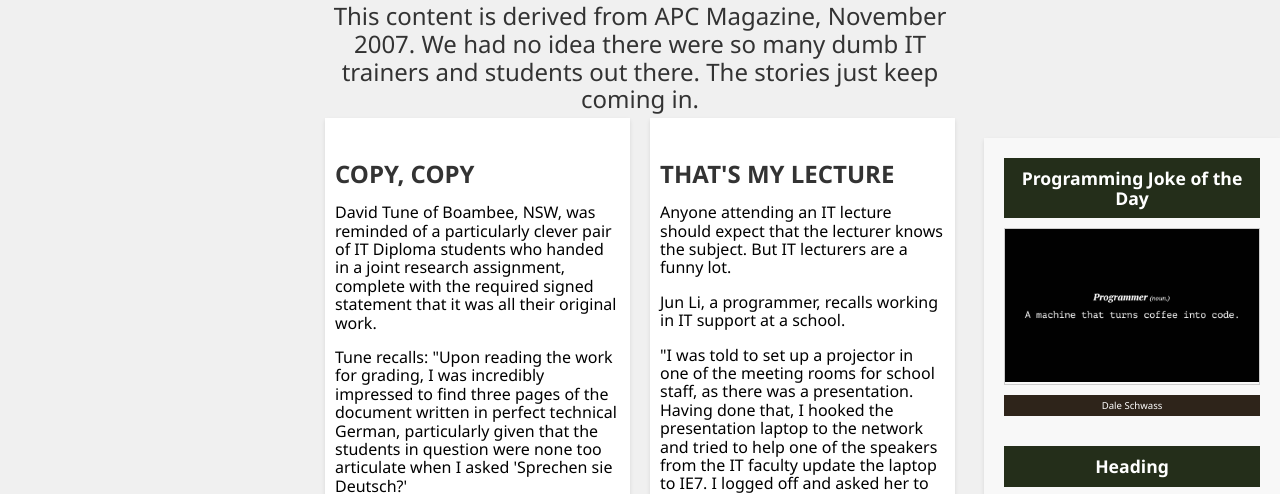
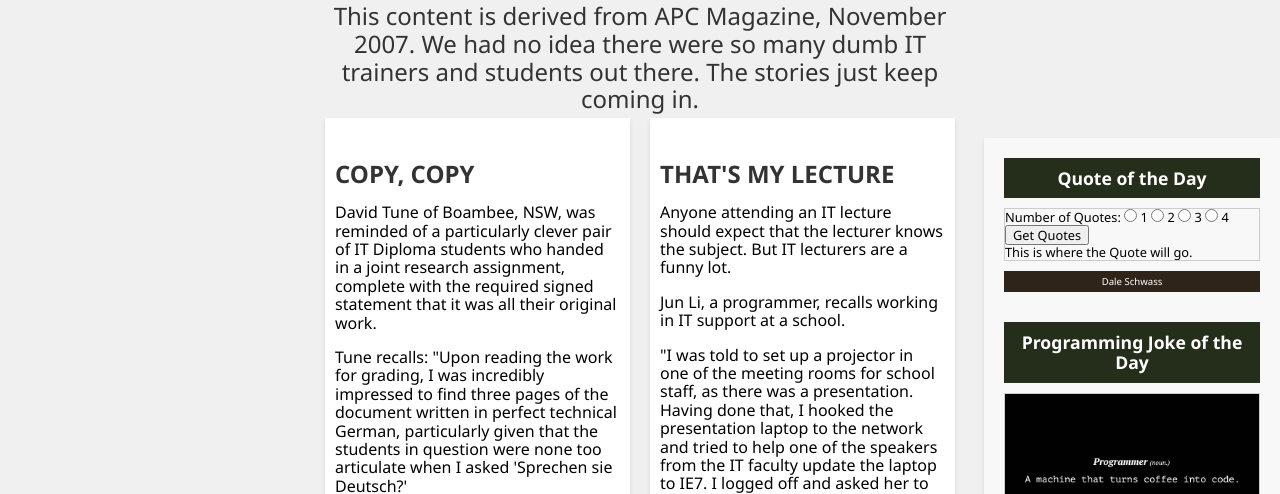
Before and after one commit to Daschwas/WebTechProj, a plain HTML site: page phase-4/index.html in a window 1280 px wide. Shown: the part 296-790 px from the top of the page. Drawn offline with Linux system fonts and the light colour scheme.

Commit message:
feat: added html form in aside

```diff
--- a/phase-4/index.html
+++ b/phase-4/index.html
@@ -135,17 +135,28 @@
               </div>
       <aside>
         <section>
+          <header> Quote of the Day </header>
+          <div class="section-content">
+            <form action="#" method="get">
+              <label>Number of Quotes:</label>
+              <input type="radio" name="numberOfQuotes" value="1" required> 1
+              <input type="radio" name="numberOfQuotes" value="2" required> 2
+              <input type="radio" name="numberOfQuotes" value="3" required> 3
+              <input type="radio" name="numberOfQuotes" value="4" required> 4
+              <br>
+              <button type="button">Get Quotes</button>
+            </form>
+            <div id="quotePlaceholder">
+              This is where the Quote will go.
+            </div>
+          </div>
+          <footer> Dale Schwass </footer>
+        </section>
+        <section>
           <header> Programming Joke of the Day</header>
           <div class="section-content">
             <img src="../assets/img/joke-coffee-code.jpg" height="420" width="700" alt="What is  a programmer?
                  A machine that turns coffee into code!" loading="lazy"></div>
-          <footer> Dale Schwass </footer>
-        </section>
-        <section>
-          <header> Heading</header>
-          <div class="section-content">
-            Draft Content
-          </div>
           <footer> Dale Schwass </footer>
         </section>
         <section>
```
